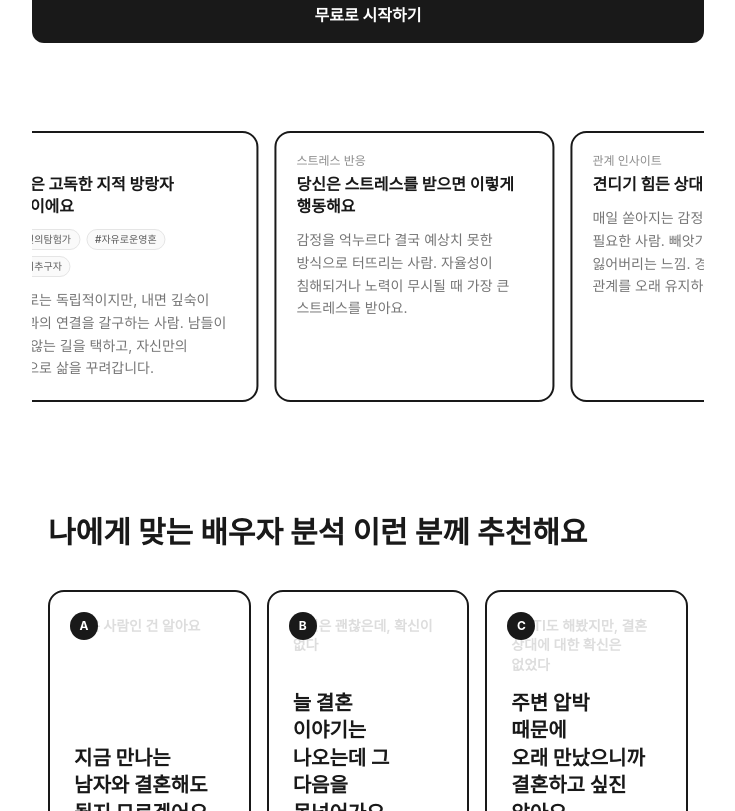
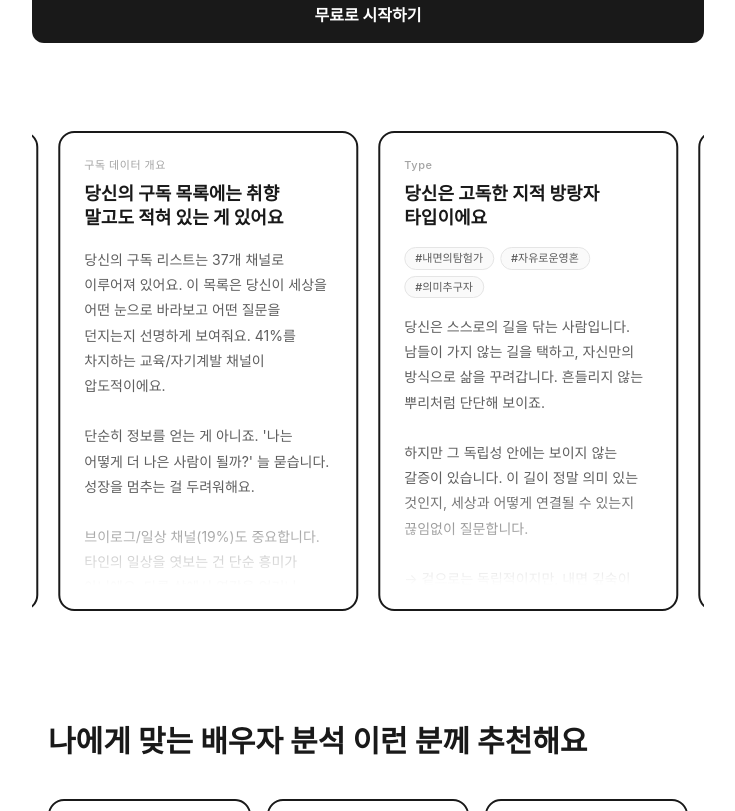
Before and after one commit to readmestudio/gibunstudio, a Next.js app: page /self-hacking/detail/husband-match in a window 1280 px wide. Shown: the part 741-1552 px from the top of the page, without its empty margins (272-1007 px from the left). Built offline with nearby package versions, Linux system fonts and the light colour scheme; no server answers.

Commit message:
fix: 샘플 카드를 실제 리포트 수준 세로형으로 변경 — 풍부한 텍스트 + 하단 페이드아웃
Co-Authored-By: Claude Opus 4.6 (1M context) <noreply@anthropic.com>

```diff
--- a/src/app/self-hacking/detail/husband-match/_components/SampleCardSlider.tsx
+++ b/src/app/self-hacking/detail/husband-match/_components/SampleCardSlider.tsx
@@ -2,35 +2,102 @@
 
 const SAMPLE_CARDS = [
   {
+    subtitle: "INTRO",
+    title: "당신이 몰래 본 영상이, 당신을 말하고 있다",
+    body: `새벽 두 시. 잠이 안 와서 틀어놓은 영상이 있었을 거예요.
+
+무심코 누른 구독 버튼, 알고리즘이 건넨 추천 한 줄. 그게 전부예요. 별것 아닌 것 같죠.
+
+그런데 그 목록 안에, 당신이 의식하지 못한 것들이 적혀 있어요.
+
+유튜브는 생각보다 사적인 공간이에요. 타인 앞에서는 꽤 잘 포장하지만, 혼자 보는 화면 앞에서만큼은 정직해지니까요.
+
+구독 목록에는 취향만 담긴 게 아니에요. 당신이 어떤 사람인지, 어떤 사람 옆에 있고 싶은지까지.
+
+지금부터 그 이야기를 읽어볼게요.`,
+  },
+  {
     subtitle: "구독 데이터 개요",
     title: "당신의 구독 목록에는 취향 말고도 적혀 있는 게 있어요",
-    body: "37개 채널 분석 완료. 교육/자기계발 41%, 브이로그 19%, 뷰티/패션 11%. 자기초월 100점, 자율성 77점, 위험회피 17점. 상위 3%의 희소한 구독 패턴.",
+    body: `당신의 구독 리스트는 37개 채널로 이루어져 있어요. 이 목록은 당신이 세상을 어떤 눈으로 바라보고 어떤 질문을 던지는지 선명하게 보여줘요. 41%를 차지하는 교육/자기계발 채널이 압도적이에요.
+
+단순히 정보를 얻는 게 아니죠. '나는 어떻게 더 나은 사람이 될까?' 늘 묻습니다. 성장을 멈추는 걸 두려워해요.
+
+브이로그/일상 채널(19%)도 중요합니다. 타인의 일상을 엿보는 건 단순 흥미가 아니에요. 다른 삶에서 영감을 얻거나, 자신을 투영하며 위로를 찾는 거죠.
+
+이런 취향은 당신을 상위 3%의 희소한 존재로 만듭니다. 100명 중 3명만이 당신과 비슷한 결을 공유하죠.
+
+육각형 밸런스에서 드러난 당신의 특성
+자기초월이 100점으로 정점에 달했고, 자율성이 77점으로 그 뒤를 잇고 있어요. 반면 위험회피는 17점으로 가장 낮은 수치입니다.`,
   },
   {
     subtitle: "Type",
     title: "당신은 고독한 지적 방랑자 타입이에요",
     tags: ["#내면의탐험가", "#자유로운영혼", "#의미추구자"],
-    body: "겉으로는 독립적이지만, 내면 깊숙이 세상과의 연결을 갈구하는 사람. 남들이 가지 않는 길을 택하고, 자신만의 방식으로 삶을 꾸려갑니다.",
+    body: `당신은 스스로의 길을 닦는 사람입니다. 남들이 가지 않는 길을 택하고, 자신만의 방식으로 삶을 꾸려갑니다. 흔들리지 않는 뿌리처럼 단단해 보이죠.
+
+하지만 그 독립성 안에는 보이지 않는 갈증이 있습니다. 이 길이 정말 의미 있는 것인지, 세상과 어떻게 연결될 수 있는지 끊임없이 질문합니다.
+
+→ 겉으로는 독립적이지만, 내면 깊숙이 세상과의 연결을 갈구하는 사람
+
+새로운 지식이나 경험을 접할 때, 당신은 그것을 그저 받아들이지 않습니다. 곧바로 자신의 삶에 어떻게 적용하고 확장시킬 수 있을지 고민해요.
+
+→ 예측 불가능한 매력 뒤에 숨겨진 섬세한 관찰자의 면모
+
+관계의 시작에 주저함이 없습니다. 하지만 관계가 깊어지려고 할 때, 당신은 문득 한 발짝 물러서는 패턴을 보입니다.`,
   },
   {
     subtitle: "스트레스 반응",
     title: "당신은 스트레스를 받으면 이렇게 행동해요",
-    body: "감정을 억누르다 결국 예상치 못한 방식으로 터뜨리는 사람. 자율성이 침해되거나 노력이 무시될 때 가장 큰 스트레스를 받아요.",
+    body: `당신은 평온한 수면 아래에서 거대한 에너지를 응축하는 사람입니다. 겉으로는 고요해 보이지만, 내면에서는 한계에 대한 명확한 기준을 가지고 있어요.
+
+당신이 화가 나면
+→ 감정을 억누르다 결국 예상치 못한 방식으로 터뜨리는 사람
+
+사소한 불만이 쌓여도, 겉으로는 아무렇지 않은 척 행동해요. 말없이 주변을 정리하기 시작하거나, 해야 할 일에 더 깊이 몰두하죠.
+
+이런 상황에서 한계가 온다
+→ 스스로의 자율성이 침해되거나, 노력이 무시될 때
+
+✓ 새로운 지식을 탐구하며 몰입해요
+✓ 익숙한 곳을 벗어나 새로운 환경을 찾아 나서요
+✓ 글을 쓰거나, 생각들을 정리하는 시간을 가져요`,
   },
   {
     subtitle: "관계 인사이트",
     title: "견디기 힘든 상대방의 단점",
-    body: "매일 쏟아지는 감정. 감정적 공간이 필요한 사람. 빼앗기면 자기를 잃어버리는 느낌. 경계를 지키는 사람은, 관계를 오래 유지하는 사람이에요.",
+    body: `도저히 참기 힘든 것
+매일 쏟아지는 감정.
+
+왜 이게 힘든지
+→ 감정적 공간이 필요한 사람. 빼앗기면 자기를 잃어버리는 느낌.
+
+상대가 매일 감정을 쏟아내면, 슬쩍 뒷걸음질 치게 돼요. 냉정한 게 아니에요. 각자의 공간이 있어야 관계가 숨 쉴 수 있다는 걸 아는 거예요.
+
+이 패턴이 관계에서 나타나는 방식
+→ 돌봄을 주고도 돌봄을 못 받는 관계의 불균형
+
+하지만 이것이 강점이에요
+→ 경계를 지키는 사람은, 관계를 오래 유지하는 사람
+
+자기를 잃지 않으면서 사랑하는 법을 아는 거예요.`,
   },
   {
     subtitle: "매칭 결과",
     title: "당신의 완벽한 파트너",
-    body: "미지의 대륙을 함께 탐험하며 당신의 세계를 넓혀줄 사람. 모험가형 — 탐험가 (외향). 매칭 점수 77%.",
-  },
-  {
-    subtitle: "파트너 프로필",
-    title: "파트너와의 일상",
-    body: "굳이 애쓰지 않아도 서로의 존재만으로 충만함을 느끼는 시간. 서로의 리듬을 존중하되, 필요할 때 자연스럽게 개입하는 관계.",
+    body: `→ 미지의 대륙을 함께 탐험하며 당신의 세계를 넓혀줄 사람
+
+당신 앞에 나타난 이 사람은 미지의 대륙을 함께 탐험하는 모험가와 같아요. 낯선 길을 두려워하지 않는 사람.
+
+당신의 내면 깊숙한 곳에서 샘솟는 자기초월의 욕구, 그리고 삶의 방향을 스스로 주도하려는 자율성. 이 모든 것을 이 사람은 이해하고, 심지어 함께 나아갈 준비가 되어 있어요.
+
+이 사람이 옆에 있으면
+→ 당신의 망설임을 깨고 세상 밖으로 이끌어 줄 사람
+
+생각이 너무 많아 행동으로 옮기기 망설여질 때, 이 사람은 이미 당신의 손을 잡고 문 밖으로 나서고 있어요.
+
+모험가형 — 탐험가 (외향)
+매칭 점수: 77%`,
   },
 ];
 
@@ -40,36 +107,36 @@ export default function SampleCardSlider() {
   return (
     <section className="py-12 -mx-4 overflow-hidden">
       <div
-        className="flex gap-4 hover:[animation-play-state:paused]"
+        className="flex gap-5 hover:[animation-play-state:paused]"
         style={{
-          animation: "slideCards 35s linear infinite",
+          animation: "slideCards 45s linear infinite",
           width: "max-content",
         }}
       >
         {cards.map((card, i) => (
           <div
             key={i}
-            className="flex-shrink-0 w-[280px] rounded-2xl border-2 border-[var(--foreground)] bg-white p-5 flex flex-col"
-            style={{ minHeight: 220 }}
+            className="flex-shrink-0 w-[300px] rounded-2xl border-2 border-[var(--foreground)] bg-white p-6 flex flex-col overflow-hidden"
+            style={{ height: 480 }}
           >
             {/* subtitle */}
-            <p className="text-xs font-medium text-[var(--foreground)]/50 mb-1">
+            <p className="text-[11px] font-medium text-[var(--foreground)]/40 mb-2 tracking-wider">
               {card.subtitle}
             </p>
             {/* title */}
             <h3
-              className="text-base font-bold text-[var(--foreground)] mb-3 leading-snug"
+              className="text-lg font-bold text-[var(--foreground)] mb-4 leading-snug"
               style={{ wordBreak: "keep-all" }}
             >
               {card.title}
             </h3>
             {/* tags */}
             {card.tags && (
-              <div className="flex flex-wrap gap-1.5 mb-3">
+              <div className="flex flex-wrap gap-1.5 mb-4">
                 {card.tags.map((tag) => (
                   <span
                     key={tag}
-                    className="px-2 py-0.5 text-[10px] font-medium bg-[var(--surface)] text-[var(--foreground)]/70 rounded-full border border-[var(--border)]"
+                    className="px-2.5 py-0.5 text-[11px] font-medium bg-[var(--surface)] text-[var(--foreground)]/70 rounded-full border border-[var(--border)]"
                   >
                     {tag}
                   </span>
@@ -77,12 +144,16 @@ export default function SampleCardSlider() {
               </div>
             )}
             {/* body */}
-            <p
-              className="text-sm leading-relaxed text-[var(--foreground)]/60 line-clamp-4"
-              style={{ wordBreak: "keep-all" }}
-            >
-              {card.body}
-            </p>
+            <div className="flex-1 overflow-hidden relative">
+              <p
+                className="text-sm leading-[1.8] text-[var(--foreground)]/70 whitespace-pre-line"
+                style={{ wordBreak: "keep-all" }}
+              >
+                {card.body}
+              </p>
+              {/* 하단 페이드아웃 */}
+              <div className="absolute bottom-0 left-0 right-0 h-24 bg-gradient-to-t from-white to-transparent pointer-events-none" />
+            </div>
           </div>
         ))}
       </div>
```
